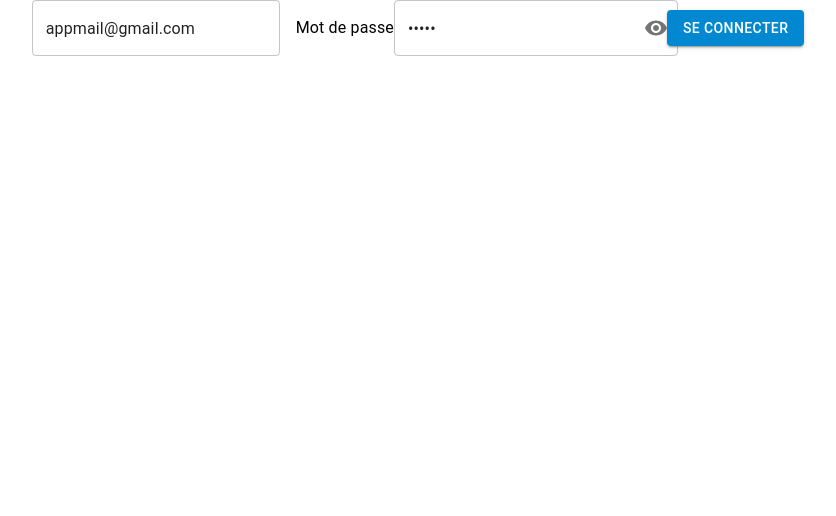
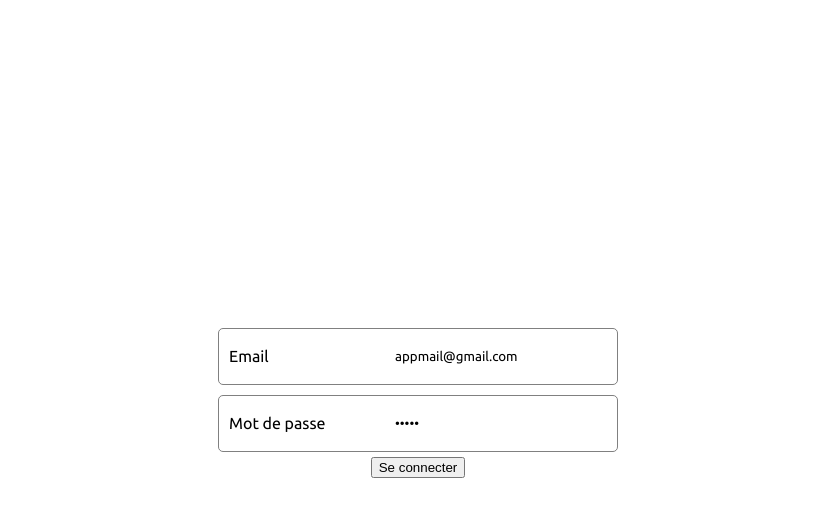
Before and after one commit to DavidDvpt/eu_trade_nextjs13, a Next.js app: page /login in a window 1280 px wide. Shown: the top 516 px of the page, without its empty margins (222-1058 px from the left). Built offline with nearby package versions, Linux system fonts and the light colour scheme.

Commit message:
remove mui and create form components

```diff
--- a/src/app/(auth)/auth.module.scss
+++ b/src/app/(auth)/auth.module.scss
@@ -1,6 +1,12 @@
 @import '../../styles/main';
 
 .main {
-  @include flex-center-center;
-  flex-direction: column;
+  height: 100%;
+  @include flex-center-center-column;
+
+  .loginContent {
+    form {
+      @include flex-center-center-column;
+    }
+  }
 }
--- a/src/app/(auth)/login/layout.tsx
+++ b/src/app/(auth)/login/layout.tsx
@@ -1,5 +1,7 @@
+import styles from '../auth.module.scss';
+
 function layout({ children }: IChildren) {
-  return <div>{children}</div>;
+  return <div className={styles.loginContent}>{children}</div>;
 }
 
 export default layout;
--- a/src/app/(auth)/login/page.tsx
+++ b/src/app/(auth)/login/page.tsx
@@ -2,7 +2,6 @@
 
 import InputField from '@/components/form/InputField';
 import PasswordInput from '@/components/form/PasswordInput';
-import { Button } from '@mui/material';
 import { signIn } from 'next-auth/react';
 import { useForm } from 'react-hook-form';
 
@@ -32,11 +31,9 @@ function Login(): React.ReactElement {
     <form onSubmit={handleSubmit(onSubmit)}>
       <InputField control={control} name='email' label='Email' />
 
-      <PasswordInput control={control} name='password' />
+      <PasswordInput control={control} name='password' label='Mot de passe' />
 
-      <Button type='submit' variant='contained' color='info'>
-        Se connecter
-      </Button>
+      <button type='submit'>Se connecter</button>
       {/* <button type='submit'>Se connecter</button> */}
     </form>
   );
--- a/src/app/(site)/layout.tsx
+++ b/src/app/(site)/layout.tsx
@@ -4,8 +4,8 @@ import { signIn, useSession } from 'next-auth/react';
 import React from 'react';
 
 function Layout({ children }: IChildren): React.ReactElement {
-  const { status, data } = useSession();
-  console.log(status, data);
+  const { status } = useSession();
+
   if (status === 'loading') {
     ('...loading');
   }
--- a/src/components/form/InputField.tsx
+++ b/src/components/form/InputField.tsx
@@ -1,25 +1,30 @@
-import { TextField } from '@mui/material';
 import React from 'react';
 import { Controller } from 'react-hook-form';
+import styles from './formFields.module.scss';
 
-interface IPasswordInputProps {
+interface IInputFieldProps {
   control: any;
   name: string;
   type?: string;
   label: string;
+  className?: string;
 }
 function InputField({
   control,
   name,
   type = 'text',
   label,
-}: IPasswordInputProps): React.ReactElement {
+  className,
+}: IInputFieldProps): React.ReactElement {
   return (
     <Controller
       control={control}
       name={name}
       render={({ field }) => (
-        <TextField {...field} type={type} variant='outlined' />
+        <fieldset className={`${styles.fieldset} ${className ?? ''}`}>
+          <label htmlFor={name}>{label}</label>
+          <input type={type} {...field} />
+        </fieldset>
       )}
     />
   );
--- a/src/components/form/PasswordInput.tsx
+++ b/src/components/form/PasswordInput.tsx
@@ -1,20 +1,17 @@
-import { Visibility, VisibilityOff } from '@mui/icons-material';
-import {
-  FormControlLabel,
-  IconButton,
-  InputAdornment,
-  TextField,
-} from '@mui/material';
 import React, { useState } from 'react';
 import { Controller } from 'react-hook-form';
-
+import styles from './formFields.module.scss';
 interface IPasswordInputProps {
   control: any;
   name: string;
+  className?: string;
+  label: string;
 }
 function PasswordInput({
   control,
   name,
+  className,
+  label,
 }: IPasswordInputProps): React.ReactElement {
   const [hidden, setHidden] = useState<boolean>(true);
   return (
@@ -22,26 +19,12 @@ function PasswordInput({
       control={control}
       name={name}
       render={({ field }) => (
-        <FormControlLabel
-          label='Mot de passe'
-          labelPlacement='start'
-          control={
-            <TextField
-              {...field}
-              type={hidden ? 'password' : 'text'}
-              variant='outlined'
-              InputProps={{
-                endAdornment: (
-                  <InputAdornment position='end'>
-                    <IconButton edge='end' onClick={() => setHidden(!hidden)}>
-                      {hidden ? <Visibility /> : <VisibilityOff />}
-                    </IconButton>
-                  </InputAdornment>
-                ),
-              }}
-            />
-          }
-        />
+        <fieldset className={`${styles.fieldset} ${className ?? ''}`}>
+          <label htmlFor={name}>{label}</label>
+          <div>
+            <input type={hidden ? 'password' : 'text'} {...field} />
+          </div>
+        </fieldset>
       )}
     />
   );
--- /dev/null
+++ b/src/components/form/formFields.module.scss
@@ -0,0 +1,6 @@
+@import '../../styles/main';
+
+.fieldset {
+  @include input-field-base;
+  width: 400px;
+}
--- a/src/styles/_mixins.scss
+++ b/src/styles/_mixins.scss
@@ -1,5 +1,38 @@
 @mixin flex-center-center {
   display: flex;
-  justify-content: flex;
+  justify-content: center;
   align-items: center;
 }
+
+@mixin flex-center-center-column {
+  display: flex;
+  justify-content: center;
+  align-items: center;
+  flex-direction: column;
+}
+@mixin flex-between-center {
+  display: flex;
+  justify-content: space-between;
+  align-items: center;
+}
+
+@mixin input-field-base {
+  @include flex-between-center;
+  margin: 5px 0;
+  padding: 10px;
+  border: 1px solid grey;
+  border-radius: 5px;
+  overflow: hidden;
+
+  input {
+    border: none;
+    border-radius: 5px;
+    padding: 5px 10px;
+    line-height: 25px;
+
+    &:focus {
+      outline: none;
+      background-color: whitesmoke;
+    }
+  }
+}
```
Also changed, not shown: package.json (+1 -6 lines), src/app/(site)/AuthCheck.client.tsx (deleted, +0 -17 lines), 1 other file (tests, documents, lock files or other folders).
